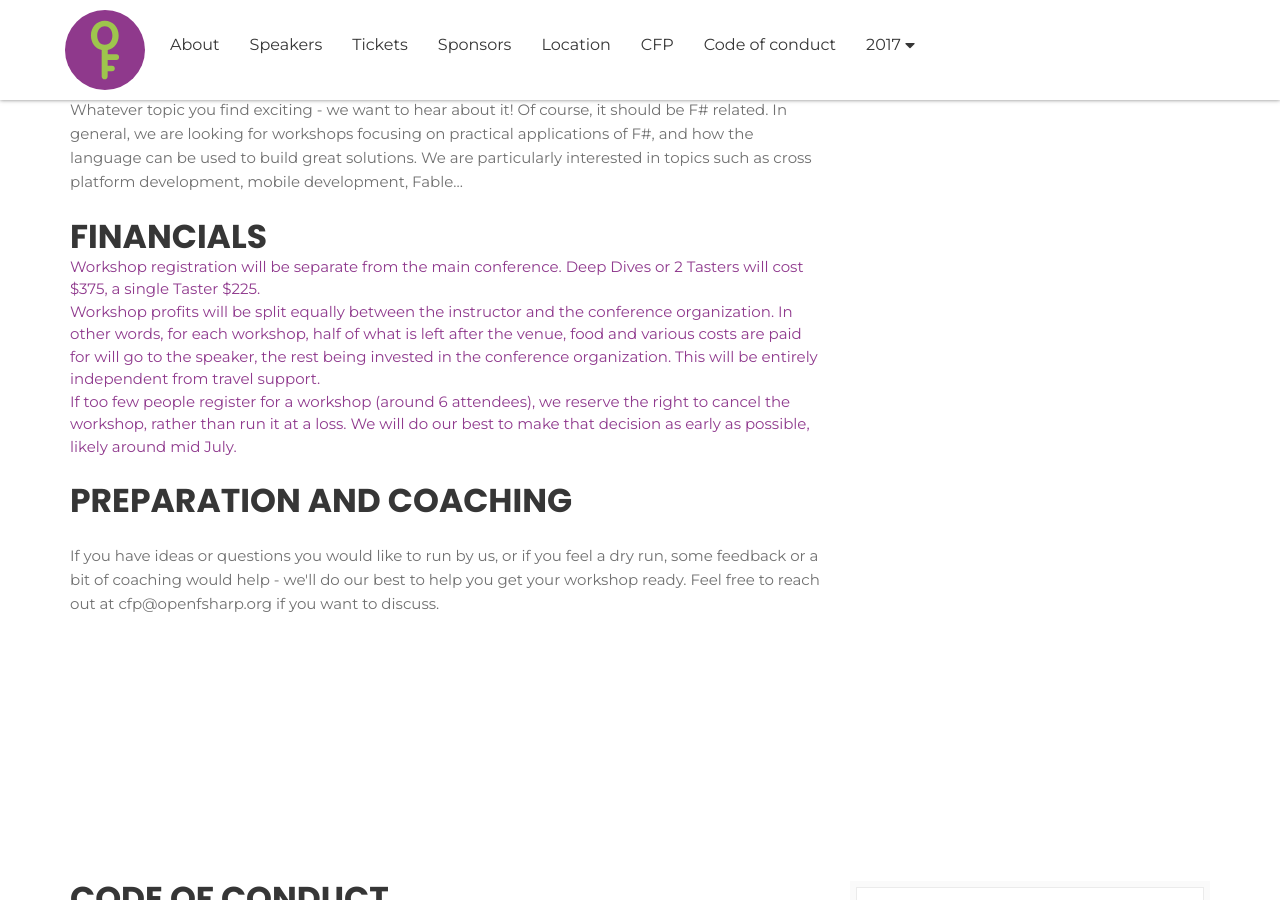
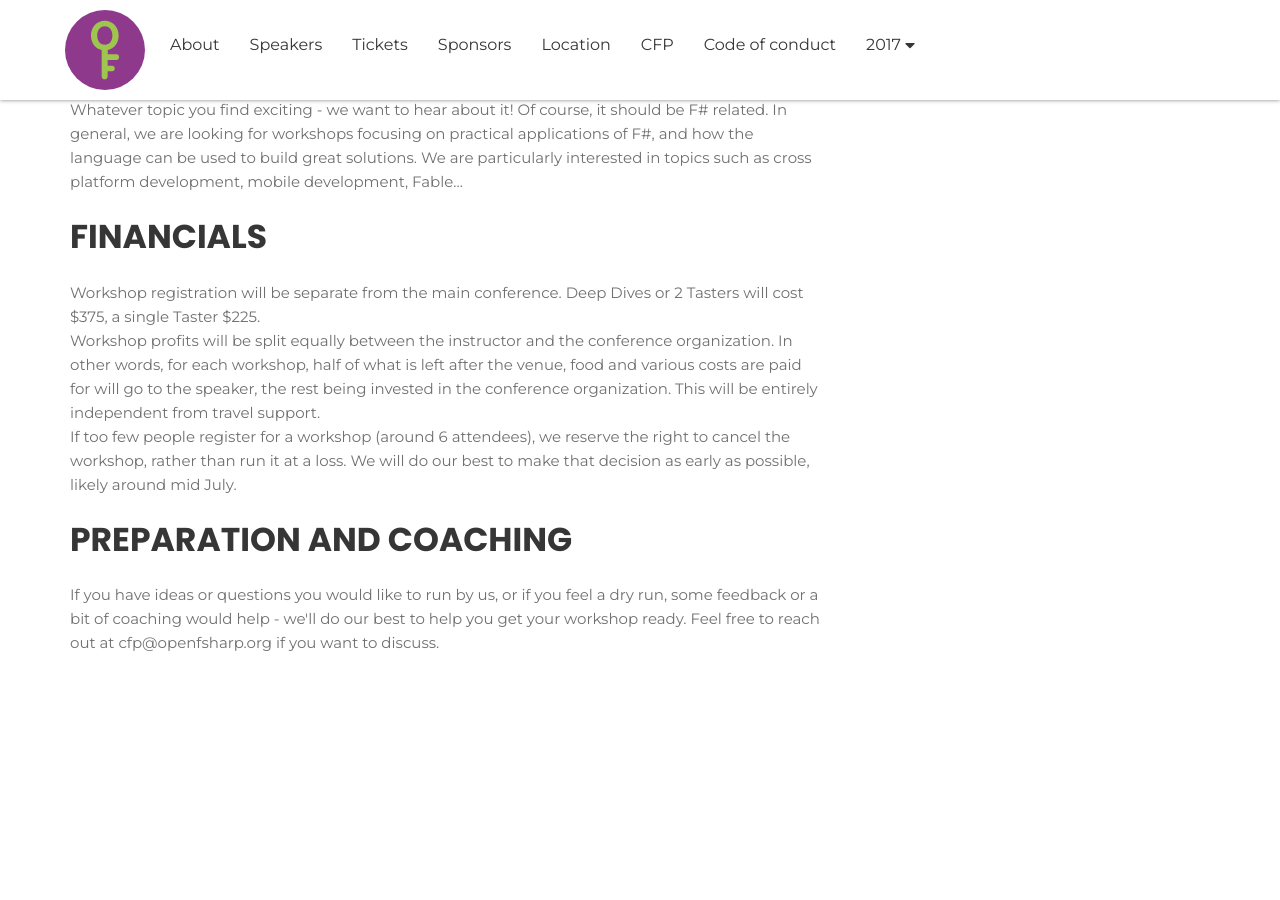
Before and after one commit to open-fsharp/open-fsharp.github.io, a Jekyll site: the page built from cfp/workshop.md, in a window 1280 px wide and 900 px high, scrolled down 931 px. Built offline with Jekyll 4.4.1, drawn with Linux system fonts in a browser that asks for light colours; nearby versions of some CDN libraries; comment, search, counter and statistics services are not loaded.

Commit message:
remove purple color

```diff
--- a/cfp/workshop.md
+++ b/cfp/workshop.md
@@ -62,14 +62,14 @@
                 <div class="conference-main">
 					<div class="section-head">
 						<h2 class="header-title">FINANCIALS</h2>
-						<p>
-						Workshop registration will be separate from the main conference. Deep Dives or 2 Tasters will cost $375, a single Taster $225.
-						<br>
-						Workshop profits will be split equally between the instructor and the conference organization. In other words, for each workshop, half of what is left after the venue, food and various costs are paid for will go to the speaker, the rest being invested in the conference organization. This will be entirely independent from travel support.
-						<br>
-						If too few people register for a workshop (around 6 attendees), we reserve the right to cancel the workshop, rather than run it at a loss. We will do our best to make that decision as early as possible, likely around mid July.
-						</p>
 					</div>
+					<p>
+					Workshop registration will be separate from the main conference. Deep Dives or 2 Tasters will cost $375, a single Taster $225.
+					<br>
+					Workshop profits will be split equally between the instructor and the conference organization. In other words, for each workshop, half of what is left after the venue, food and various costs are paid for will go to the speaker, the rest being invested in the conference organization. This will be entirely independent from travel support.
+					<br>
+					If too few people register for a workshop (around 6 attendees), we reserve the right to cancel the workshop, rather than run it at a loss. We will do our best to make that decision as early as possible, likely around mid July.
+					</p>
                     <p></p>
 				</div><!-- /.conference-main -->
                 <div class="conference-main">
```
